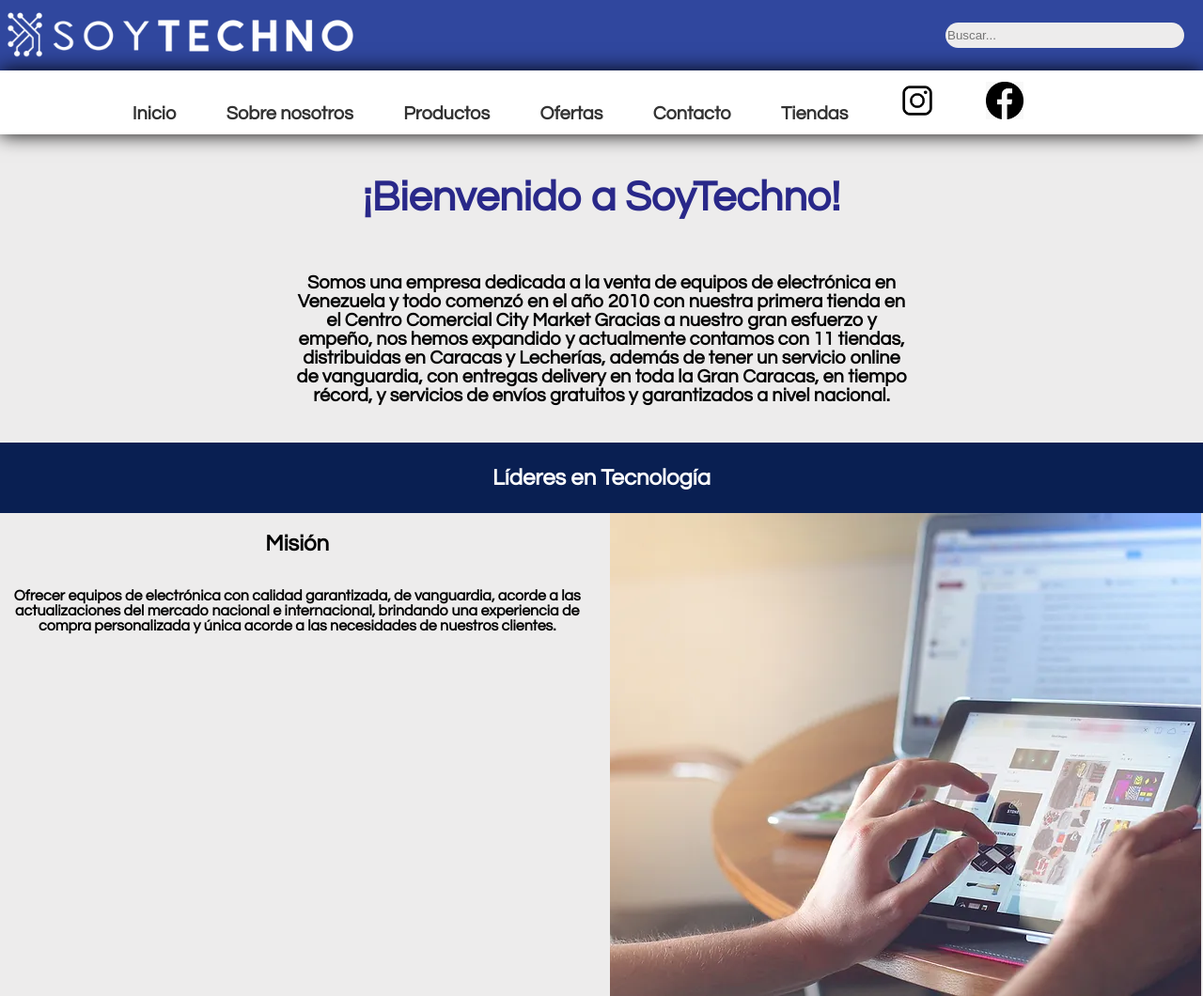
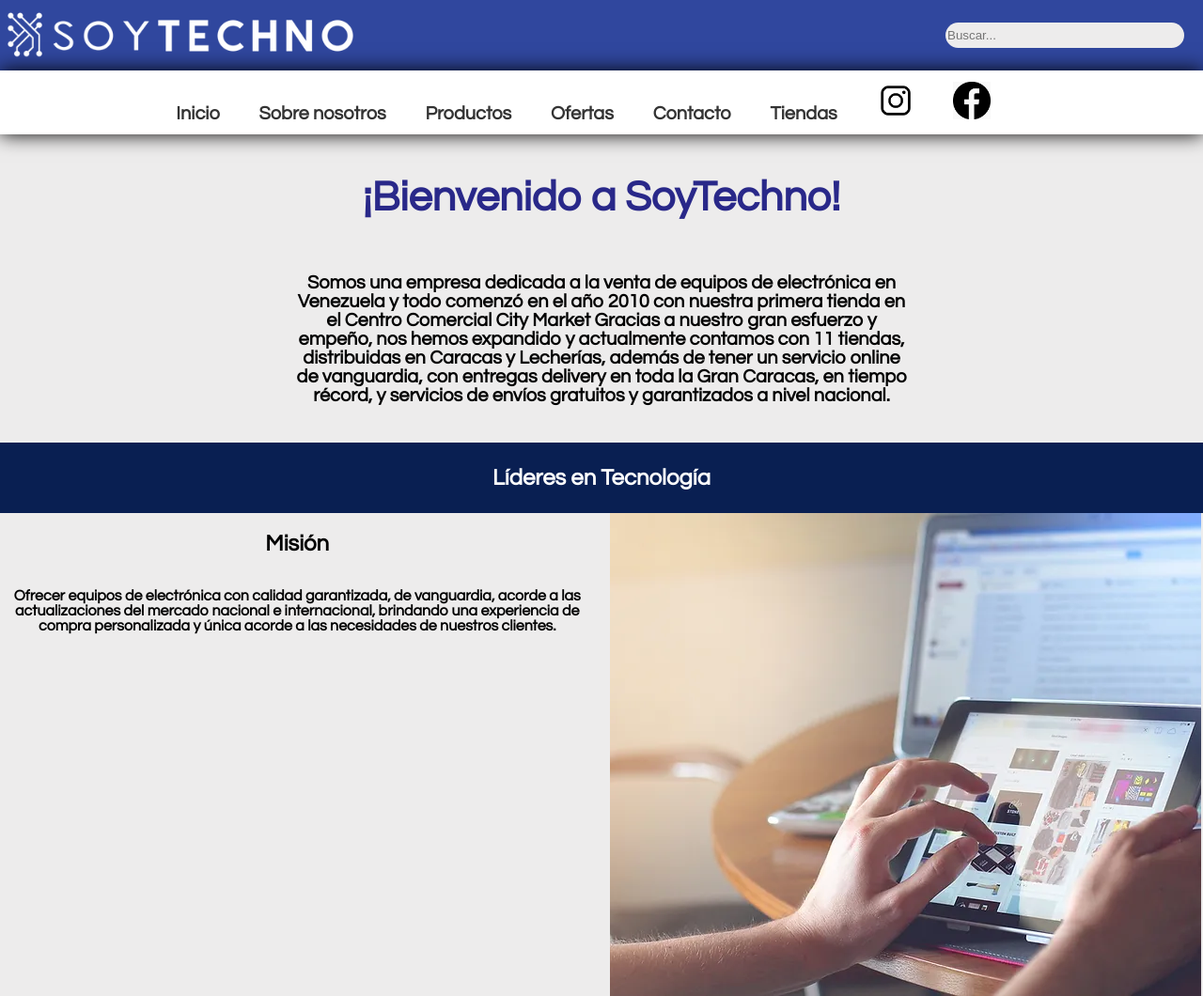
Before and after one commit to XaledaviX/page-Kristeans, a plain HTML site: page index.html in a window 1280 px wide. Shown: the top 1060 px of the page at 94% size. Drawn offline with Linux system fonts and the light colour scheme.

Commit message:
bug del navBar/image arreglado

```diff
--- a/style.css
+++ b/style.css
@@ -57,7 +57,7 @@ nav ul {
 
 nav ul li {
     display: inline-block;
-    margin-right: 50px;
+    margin-right: 3vw;
 }
 
 nav ul li a {
```
